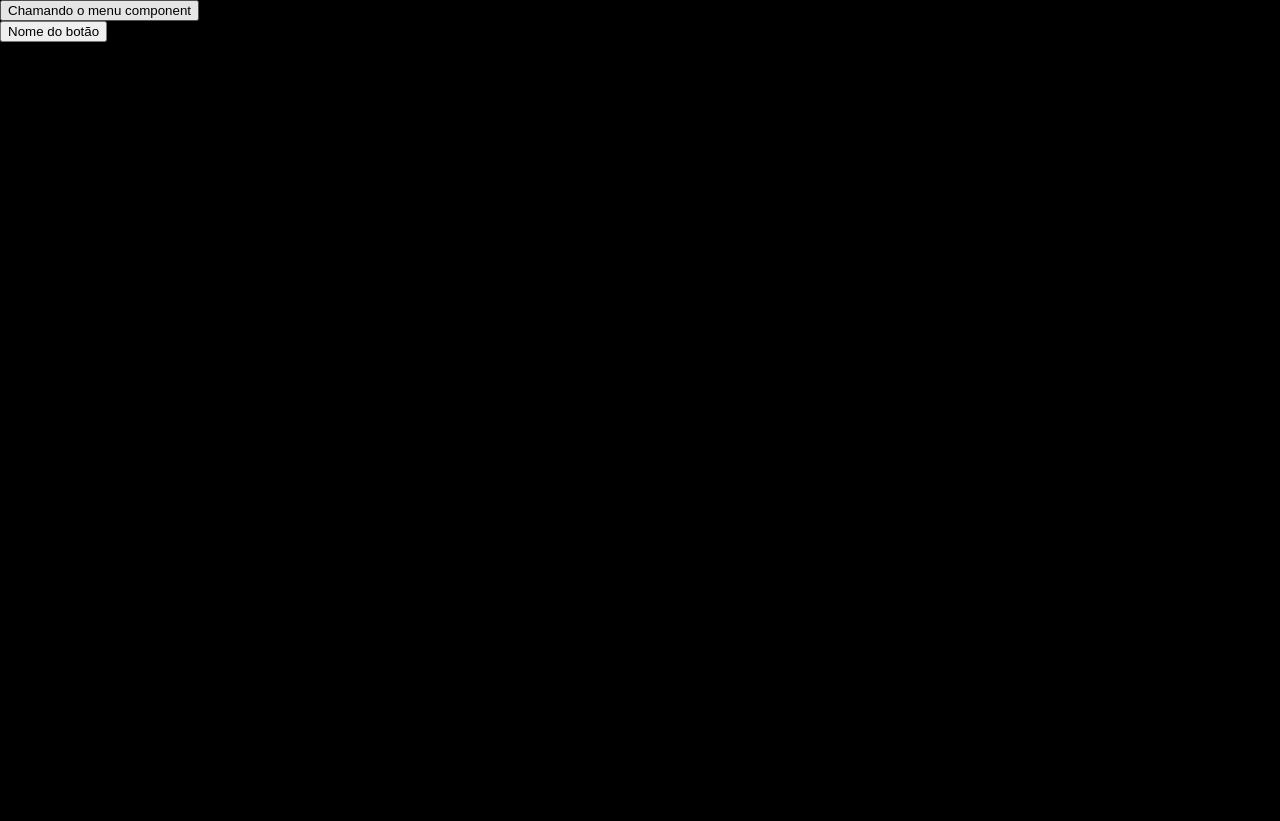
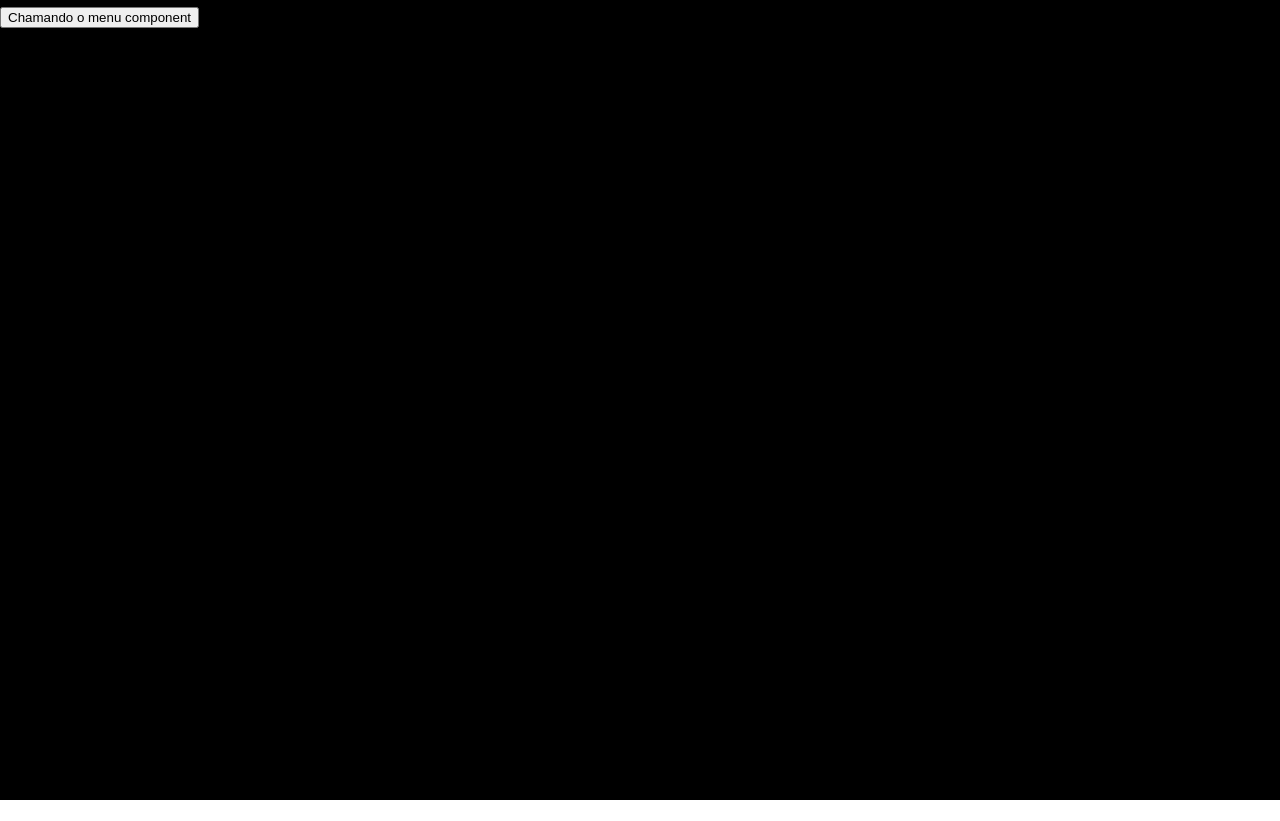
Before and after one commit to lazaroa1/MenuComponent, a React (Vite) app: page / in a window 1280 px wide. Both pictures are taken after a click on the button "Chamando o menu component". After the commit the page ends 800 px from the top, so only its background shows below. Built offline with nearby package versions, Linux system fonts and the light colour scheme.

Commit message:
feature: quando for fechar o pai fecha os filhos que estiverem aberto

```diff
--- a/src/menuComponent/index.css
+++ b/src/menuComponent/index.css
@@ -1,34 +1,71 @@
-.container {
+.menu-container {
   position: relative;
   display: inline-block;
 }
 
-/* .menu-button {
-  background-color: white;
-  border: 1px solid #ccc;
-  padding: 10px 20px;
+.menu-item-container {
+  position: relative;
+}
+
+.menu-item {
+  background: none;
+  border: none;
+  text-align: left;
+  padding: 10px 15px;
+  width: 100%;
+  display: flex;
+  align-items: center;
   cursor: pointer;
-  position: relative;
-} */
+  outline: none;
+}
 
-/* .menu-dropdown {
+.menu-item:hover {
+  background-color: #f1f1f1;
+}
+
+.menu-item .menu-icon {
+  margin-right: 10px;
+}
+
+.menu-item .arrow {
+  margin-left: auto;
+}
+
+.submenu {
   position: absolute;
-  top: 10px;
-  left: 9%;
-  background-color: white;
-  border-color: 1px solid #ccc;
-  width: 200px;
-  box-shadow: 0 4px 8px rgba(0, 0, 0, 0.1);
-} */
+  left: 100%;
+  top: 0;
+  display: none;
+  padding-left: 10px;
+  background-color: #ffffff;
+  border: 1px solid #e0e0e0;
+  z-index: 1;
+}
 
-/* .menu-item {
+.submenu.submenu-side {
   display: block;
+}
+
+.submenu.submenu-below {
+  position: static;
+  display: block;
+  padding-left: 0;
+  border: none;
+}
+
+.submenu-item {
+  padding: 5px 0;
+}
+
+.submenu-item button {
+  padding: 5px 10px;
+  background: none;
+  border: none;
+  text-align: left;
   width: 100%;
-  padding: 10px;
-  border-bottom: 1px solid #eee;
-  text-align: left;
   cursor: pointer;
-  background-color: transparent;
-  border: transparent;
-  outline: transparent;
-} */
+}
+
+.submenu-item button:hover {
+  background-color: #f1f1f1;
+}
--- a/src/menuComponent/index.jsx
+++ b/src/menuComponent/index.jsx
@@ -1,16 +1,27 @@
 import { useEffect, useMemo, useState } from "react";
 import "./index.css";
 
-const MenuItem = ({ item, onToggle }) => {
+const MenuItem = ({ item, onToggle, hasSubMenuWithSubMenu }) => {
+  const hasSubMenu = item.subMenu && !!item.subMenu.length;
+  const isSideMenu = hasSubMenu && hasSubMenuWithSubMenu(item.subMenu);
+
   return (
-    <div>
+    <div className="menu-item-container">
       <button className="menu-item" onClick={() => onToggle(item)}>
         {item.description}
+        {hasSubMenu && <span className="arrow">{item.isOpen ? "▲" : "▼"}</span>}
       </button>
       {item.isOpen && item.subMenu && (
-        <div className="submenu">
+        <div
+          className={`submenu ${isSideMenu ? "submenu-side" : "submenu-below"}`}
+        >
           {item.subMenu.map((subItem) => (
-            <MenuItem key={subItem.id} item={subItem} onToggle={onToggle} />
+            <MenuItem
+              key={subItem.id}
+              item={subItem}
+              onToggle={onToggle}
+              hasSubMenuWithSubMenu={hasSubMenuWithSubMenu}
+            />
           ))}
         </div>
       )}
@@ -22,38 +33,43 @@
   const [_menuItem, setMenuItem] = useState([]);
 
   function addIsOpen(data) {
-    const addIsOpenRecursively = (items) => {
-      const itemsWithIsOpen = items.map((item) => {
+    const itemsWithIsOpen = data.map((item) => {
       if (item.subMenu) {
         return {
           ...item,
           isOpen: false,
-            subMenu: addIsOpenRecursively(item.subMenu),
+          subMenu: addIsOpen(item.subMenu),
         };
       }
       return { ...item };
     });
     return itemsWithIsOpen;
-    };
-
-    return addIsOpenRecursively(data);
   }
 
   function updateIsOpen(data, id) {
-    const updateIsOpenRecursively = (items) => {
-      const updateIsData = items.map((item) => {
+    const updateIsData = data.map((item) => {
       if (item.id === id) {
-          return { ...item, isOpen: !item.isOpen };
+        return {
+          ...item,
+          isOpen: !item.isOpen,
+          subMenu: !item.isOpen ? closeAllSubMenus(item.subMenu) : item.subMenu,
+        };
       }
+      if (item.isOpen && item?.subMenu) {
+        return {
+          ...item,
+          // isOpen: false,
+          subMenu: updateIsOpen(item.subMenu, id),
+        };
+      }
+      /*
       if (!!item.subMenu) {
-          return { ...item, subMenu: updateIsOpenRecursively(item.subMenu) };
+        return { ...item, subMenu: updateIsOpen(item.subMenu, id) };
       }
+      */
       return item;
     });
     return updateIsData;
-    };
-
-    setMenuItem(updateIsOpenRecursively(data));
   }
 
   const initializedMenuItems = useMemo(() => addIsOpen(menuItem), [menuItem]);
@@ -67,19 +83,42 @@
 
   function handleSubMenu(item) {
     if (!!item?.subMenu) {
-      updateIsOpen(_menuItem, item.id);
+      toggleIsOpen(item.id);
     } else {
       alert("Item sem submenu");
     }
   }
 
+  function hasSubMenuWithSubMenu(subMenu) {
+    return subMenu.some((item) => item.subMenu && item.subMenu.length > 0);
+  }
+
+  function toggleIsOpen(id) {
+    setMenuItem((prevState) => updateIsOpen(prevState, id));
+  }
+
+  function closeAllSubMenus(items) {
+    return items?.map((item) => ({
+      ...item,
+      isOpen: false,
+      subMenu: closeAllSubMenus(item.subMenu),
+    }));
+  }
+
+  function hasSubMenuWithSubMenu(subMenu) {
+    return subMenu.some((item) => item.subMenu && item.subMenu.length > 0);
+  }
+
   return (
-    <div className="container">
-      <div className="menu-dropdown">
+    <div className="menu-container">
       {_menuItem?.map((item) => (
-          <MenuItem key={item.id} item={item} onToggle={handleSubMenu} />
+        <MenuItem
+          key={item.id}
+          item={item}
+          onToggle={handleSubMenu}
+          hasSubMenuWithSubMenu={hasSubMenuWithSubMenu}
+        />
       ))}
-      </div>
     </div>
   );
 }
```
Lines whose indentation alone changed are shown as unchanged.
